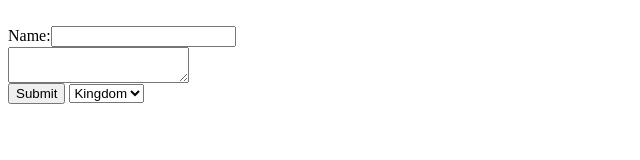
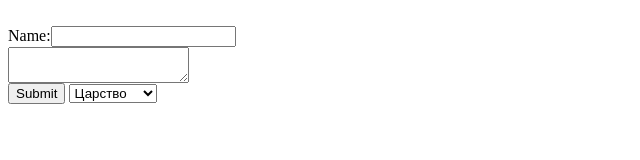
Before and after one commit to StanislavNikolov/SSCK, a website: page index.html in a window 1280 px wide. Shown: the full height of the page, 0-640 px from the left. Drawn offline with Linux system fonts and the light colour scheme.

Commit message:
Do shit.

```diff
--- a/index.html
+++ b/index.html
@@ -1,4 +1,9 @@
 <html>
+	  <head>
+		    <title> asd </title>
+		    <meta charset="utf-8"></meta>
+	  </head>
+
 	  <body>
 	  <form action="http://localhost:3000/" method="post"> <br>
 		    Name:<input/ name="guysName"><br>
@@ -6,10 +11,10 @@
 		    <input type="submit" value="Submit"/>
 
 		    <select name="task">
-				<option value="task001">Kingdom</option>
-				<option value="saab">Saab</option>
-				<option value="opel">Opel</option>
-				<option value="audi">Audi</option>
+				<option value="task001">Царство</option>
+				<option value="task002">Въртовинт</option>
+				<option value="task003">НИЩО</option>
+				<option value="task004">НИЩО</option>
 		    </select>
 	  </form>
 	  </body>
--- a/package.json
+++ b/package.json
@@ -9,6 +9,5 @@
   "author": "Stanislav Nikolov <stanislav.ltb@gmail.com>",
   "license": "GPL-3.0",
   "dependencies": {
-    "socketio-file-upload": "^0.4.2"
   }
 }
```
